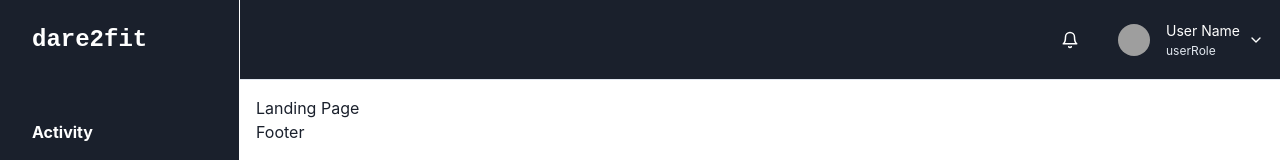
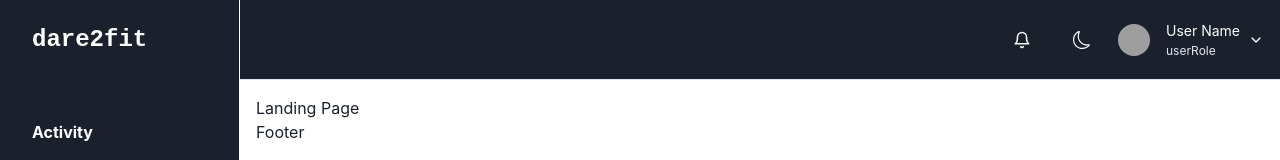
Before and after one commit to samusarsar/dare2fit, a React (Vite) app in the folder dare2fit/: page / in a window 1280 px wide. Shown: the top 160 px of the page. Built offline with nearby package versions, Linux system fonts and the light colour scheme; grey boxes are pictures that could not be loaded.

Commit message:
Add(#18): add button for theme change

```diff
--- a/dare2fit/src/components/Navigation/MobileNav.tsx
+++ b/dare2fit/src/components/Navigation/MobileNav.tsx
@@ -1,9 +1,13 @@
 import { FC, ReactElement } from 'react';
 
-import { Avatar, Box, Flex, HStack, IconButton, Menu, MenuButton, MenuDivider, MenuItem, MenuList, Text, VStack, useColorModeValue } from '@chakra-ui/react';
+import { Avatar, Box, Flex, HStack, IconButton, Menu, MenuButton, MenuDivider, MenuItem, MenuList, Text, VStack, useColorMode, useColorModeValue } from '@chakra-ui/react';
 import { FiBell, FiChevronDown, FiMenu } from 'react-icons/fi';
+import { BsMoon, BsSun } from 'react-icons/bs';
 
 const MobileNav: FC<{ onOpen: () => void }> = ({ onOpen }): ReactElement => {
+
+    const { colorMode, toggleColorMode } = useColorMode();
+
     return (
         <Flex
             ml={{ base: 0, md: 60 }}
@@ -18,7 +22,7 @@ const MobileNav: FC<{ onOpen: () => void }> = ({ onOpen }): ReactElement => {
                 colorScheme={useColorModeValue('white', 'black')}
                 onClick={onOpen}
                 aria-label='open menu'
-                icon={<FiMenu style={{ color: 'white' }} />}
+                icon={<FiMenu style={{ color: useColorModeValue('white', 'black') }} />}
             />
 
             <Text
@@ -30,14 +34,24 @@ const MobileNav: FC<{ onOpen: () => void }> = ({ onOpen }): ReactElement => {
                 dare2fit
             </Text>
 
-            <HStack spacing={{ base: '0', md: '6' }}>
+            <HStack spacing={{ base: '0', md: '3' }}>
                 <IconButton
                     size='lg'
                     variant='ghost'
-                    colorScheme={useColorModeValue('white', 'black')}
                     aria-label='open menu'
-                    icon={<FiBell style={{ color: 'white' }} />}
+                    colorScheme={useColorModeValue('black', 'white')}
+                    icon={<FiBell style={{ color: useColorModeValue('white', 'black') }} />}
                 />
+                <IconButton
+                    size='lg'
+                    aria-label='toggle theme'
+                    variant='ghost'
+                    onClick={toggleColorMode}
+                    colorScheme={useColorModeValue('black', 'white')}
+                    icon={colorMode === 'light' ?
+                        <BsMoon style={{ color: 'white' }} /> :
+                        <BsSun style={{ color: 'black' }} />}>
+                </IconButton>
                 <Flex alignItems={'center'}>
                     <Menu>
                         <MenuButton
@@ -60,7 +74,7 @@ const MobileNav: FC<{ onOpen: () => void }> = ({ onOpen }): ReactElement => {
                                     <Text
                                         fontSize='sm'
                                         color={useColorModeValue('brand.light', 'brand.dark')}>
-                                            User Name
+                                        User Name
                                     </Text>
                                     <Text
                                         fontSize='xs'
--- a/dare2fit/src/components/Navigation/Sidebar.tsx
+++ b/dare2fit/src/components/Navigation/Sidebar.tsx
@@ -21,7 +21,10 @@ const Sidebar: FC<{ onClose: () => void, display?: object }> = ({ onClose, ...re
                     fontWeight='bold'color={useColorModeValue('brand.light', 'brand.dark')}>
                     dare2fit
                 </Text>
-                <CloseButton display={{ base: 'flex', md: 'none' }} onClick={onClose} color={'white'} />
+                <CloseButton
+                    display={{ base: 'flex', md: 'none' }}
+                    onClick={onClose}
+                    color={ useColorModeValue('white', 'black') } />
             </Flex>
 
             <NavButton color={'brand.red'}>
```
